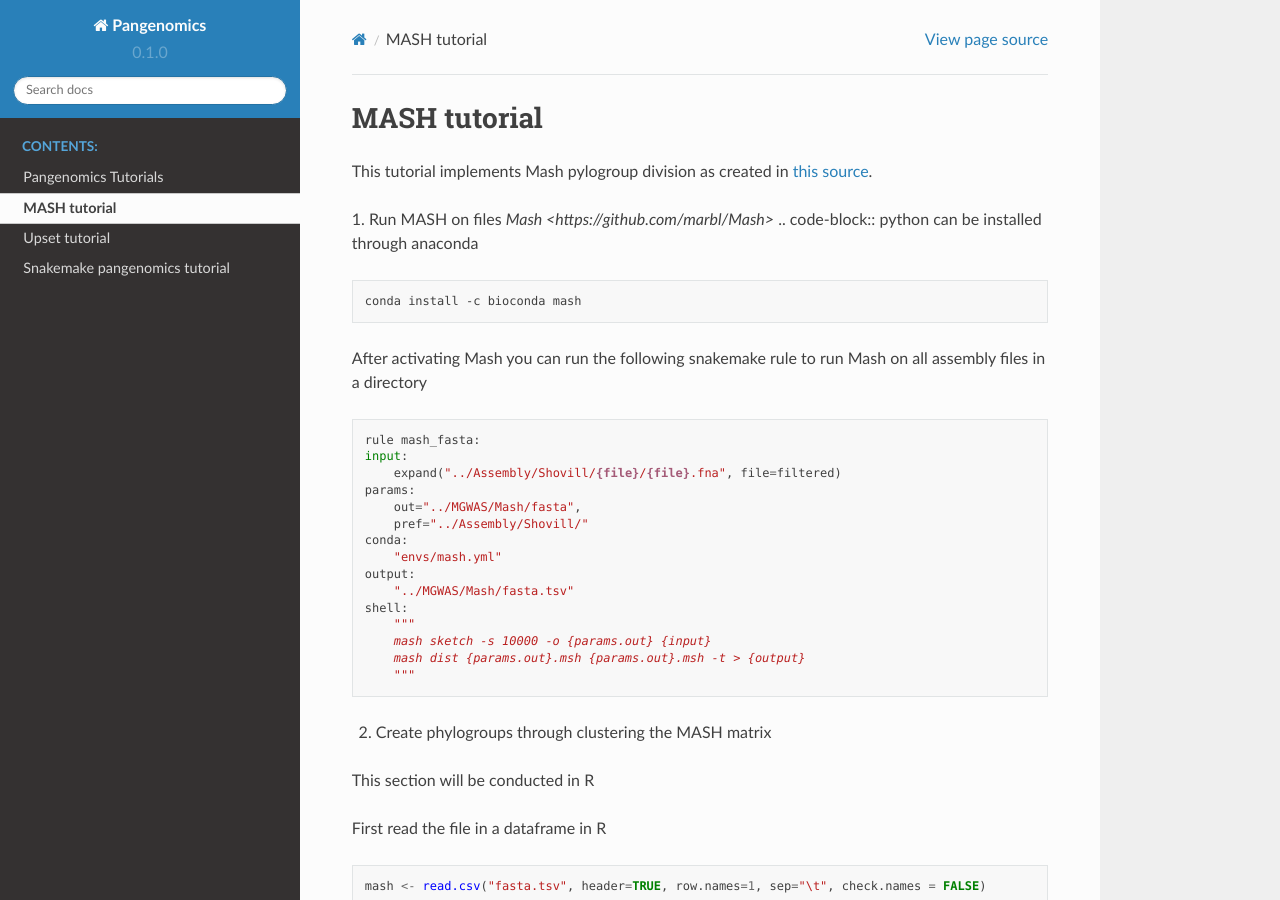
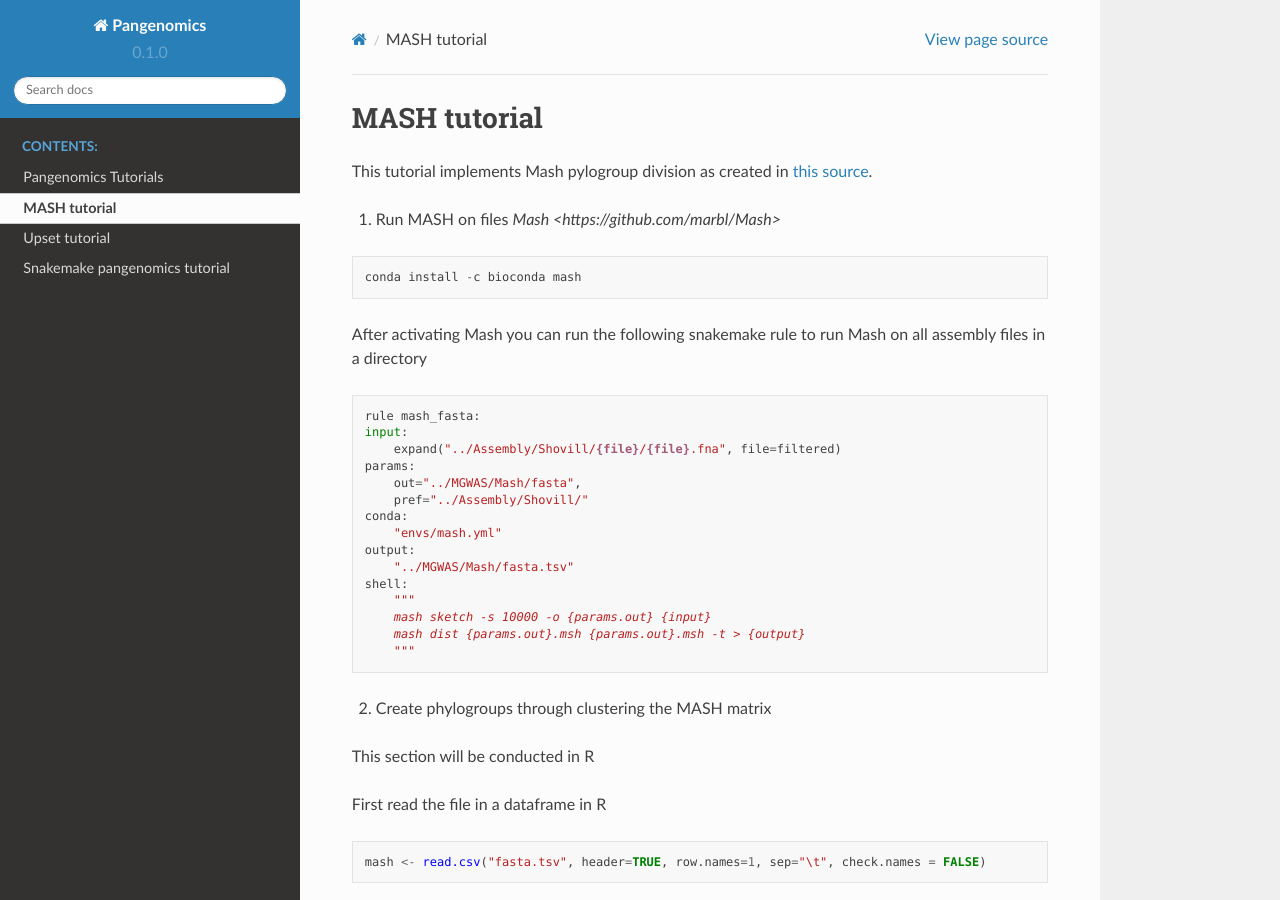
Before and after one commit to rolesucsd/Pangenomics, a Sphinx documentation site: the page built from docs/source/mash.rst, in a window 1280 px wide and 900 px high. Built offline with Sphinx 7.4.7 and the Read the Docs theme 2.0.0, drawn with Linux system fonts in a browser that asks for light colours.

Commit message:
Update mash.rst

```diff
--- a/docs/source/mash.rst
+++ b/docs/source/mash.rst
@@ -3,10 +3,9 @@ MASH tutorial
 
 This tutorial implements Mash pylogroup division as created in `this source <https://doi.org/10.1038%2Fs42003-020-01626-5>`_.
 
-1. Run MASH on files
-`Mash <https://github.com/marbl/Mash>` .. code-block:: python can be installed through anaconda
+1. Run MASH on files `Mash <https://github.com/marbl/Mash>`
 
-.. code-block:: bash
+.. code-block:: python
 
    conda install -c bioconda mash
 
```
